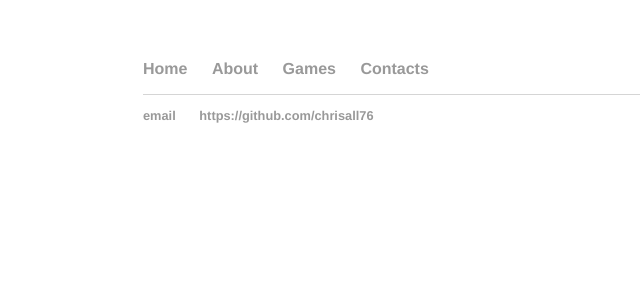
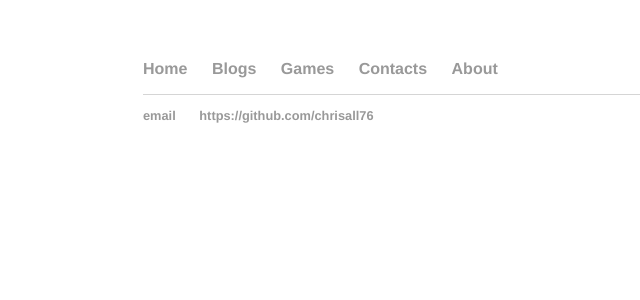
Before and after one commit to LittleForestGames/LittleForestGames.github.io, a Jekyll site: the page built from index.html, in a window 1280 px wide. Shown: the top 300 px of the page, without its empty margins (49-689 px from the left). Built offline with Jekyll 4.4.1, drawn with Linux system fonts in a browser that asks for light colours.

Commit message:
Update default.html

```diff
--- a/_layouts/default.html
+++ b/_layouts/default.html
@@ -9,9 +9,10 @@
 			<nav>
 	    		<ul>
 	        		<li><a href="/">Home</a></li>
-		        	<li><a href="/about">About</a></li>
+				<li><a href="/">Blogs</a></li>
 	        		<li><a href="/blog">Games</a></li>
 				<li><a href="/cv">Contacts</a></li>
+				<li><a href="/about">About</a></li>
 	    		</ul>
 			</nav>
 			<div class="container">
```
